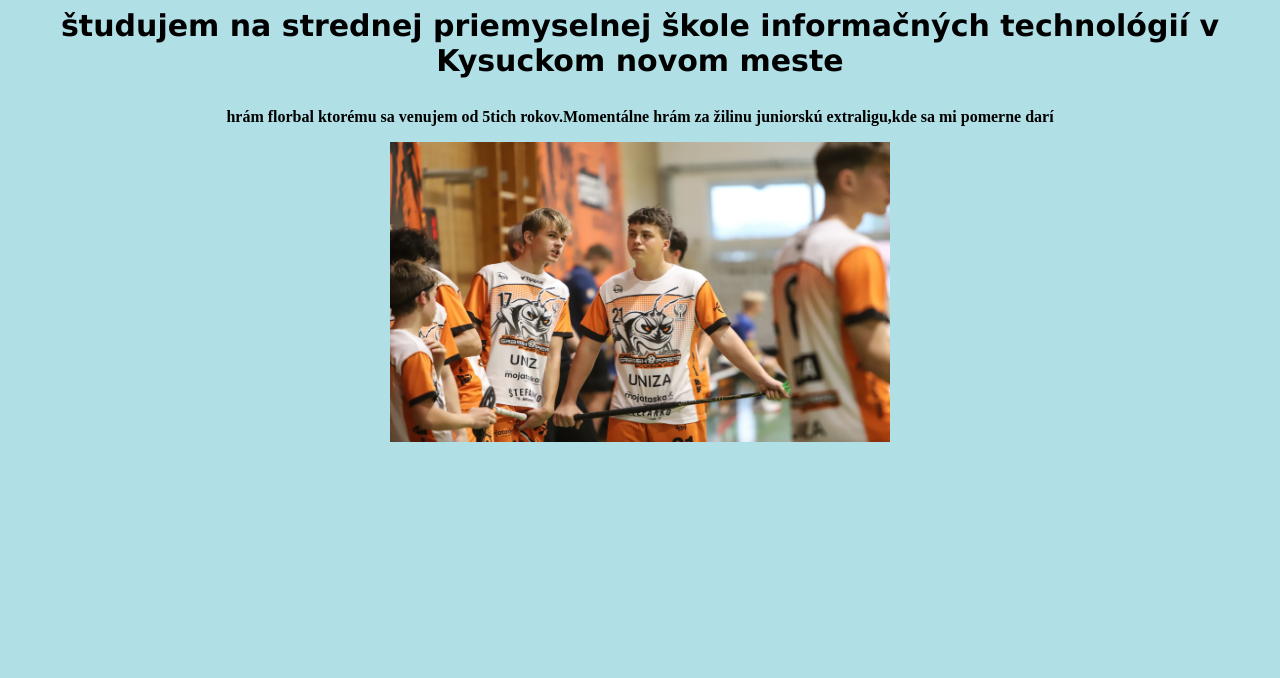
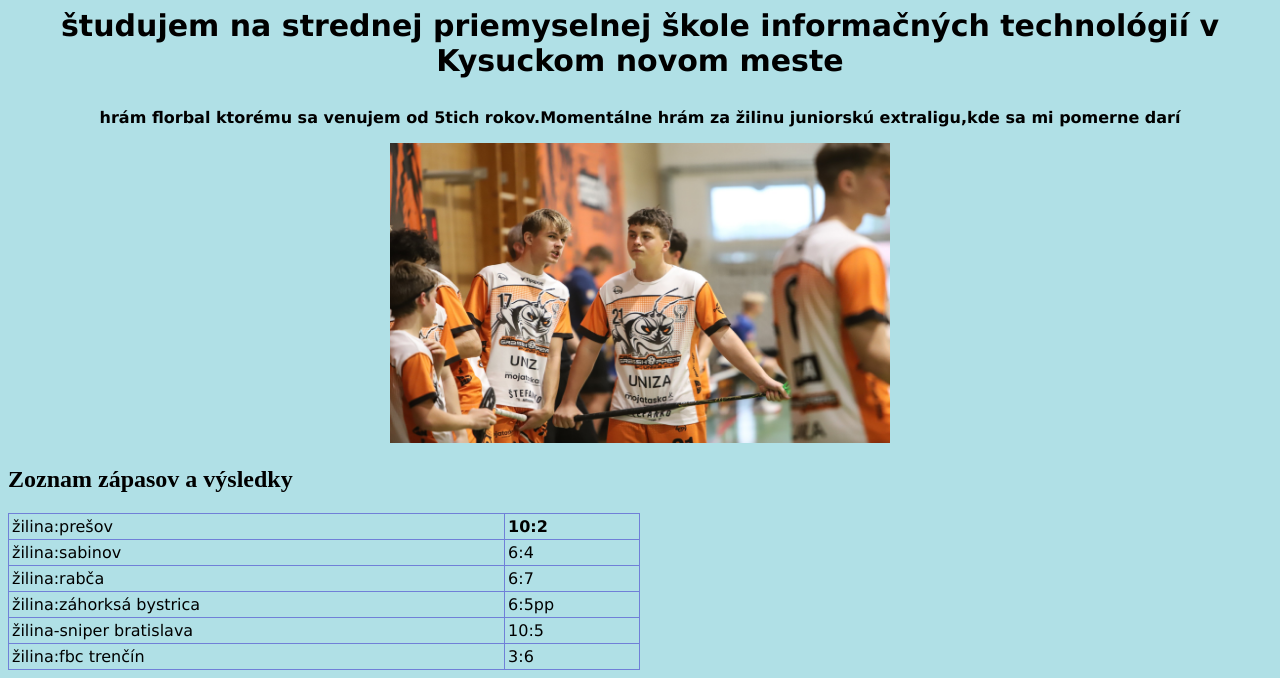
Before and after one commit to Openlab-2-2023/Imro, a plain HTML site: page docs/Index.html in a window 1280 px wide. Shown: the part 406-1084 px from the top of the page. Before the commit the page ends 868 px from the top, so only its background shows below. Drawn offline with Linux system fonts and the light colour scheme.

Commit message:
tabuľka

```diff
--- a/docs/Index.html
+++ b/docs/Index.html
@@ -5,7 +5,58 @@
         <h2 align="center"style="font-family: Verdana;font-size:50px"> Niečo o mne: </h2>
         <p align="center"style="font-family: Verdana;font-size:30px"><b>Volám sa Matúš Imrišík mám 17 rokov a som z Čadce</b></p>
         <p align="center"style="font-family: Verdana;font-size:30px"><b>študujem na strednej priemyselnej škole informačných  technológií v Kysuckom novom meste</b></p>
-        <p align="center"style="font size:10px"><b>hrám florbal ktorému sa venujem od 5tich rokov.Momentálne hrám za žilinu juniorskú extraligu,kde sa mi pomerne darí</b></p>
-        <p style="text-align: center;"> <img src="grass – kópia.jpg" alt="Girl in a jacket"width="500" height="300"></p>
+        <p align="center"style="font-family: Verdana;font size:30px"><b>hrám florbal ktorému sa venujem od 5tich rokov.Momentálne hrám za žilinu juniorskú extraligu,kde sa mi pomerne darí</b></p>
+        <p style="text-align: center;"> <img src="grass – kópia.jpg" alt="grass.photo"width="500" height="300"></p>
+        <head>
+            <style>
+            table {
+              font-family:Verdana;
+              border-collapse:collapse;
+              width: 50%;
+            }
+
+            td, th {
+                border: 1px solid rgb(112, 128, 216);
+              text-align: left;
+              padding: 3px;
+            }
+
+            tr:nth-child(even) {
+              background-color:rgb(119, 112, 216) 216);
+            }
+            </style>
+            </head>
+            <body>
+
+            <h2>Zoznam zápasov a výsledky </h2>
+            </h2>
+
+            <table>
+              <tr>
+                <td>žilina:prešov</td>
+                <th>10:2</th>
+              </tr>
+              <tr>
+                <td>žilina:sabinov</td>
+                <td>6:4</td>
+              </tr>
+              <tr>
+                <td>žilina:rabča</td>
+                <td>6:7</td>
+              </tr>
+              <tr>
+                <td>žilina:záhorksá bystrica</td>
+                <td>6:5pp</td>
+              </tr>
+              <tr>
+                <td>žilina-sniper bratislava</td>
+                <td>10:5</td>
+              </tr>
+              <tr>
+                <td>žilina:fbc trenčín</td>
+                <td>3:6</td>
+              </tr>
+            </table>
+
     </body>
 </html>
```
